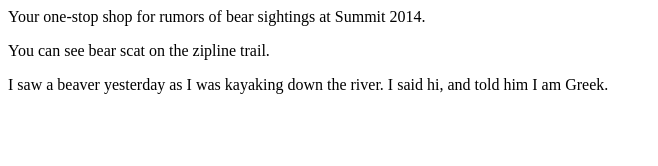
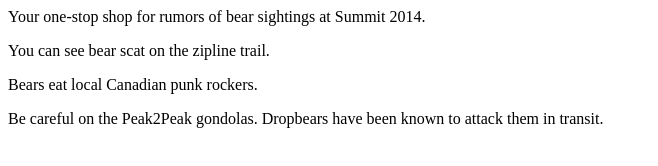
Before and after one commit to bearrumors/summit2014, a plain HTML site: page index.html in a window 1280 px wide. Shown: the whole page, without its empty margins (0-658 px from the left). Drawn offline with Linux system fonts and the light colour scheme.

Commit message:
Some rumors

```diff
--- a/index.html
+++ b/index.html
@@ -1,5 +1,5 @@
 Your one-stop shop for rumors of bear sightings at Summit 2014.
 
 <p>You can see bear scat on the zipline trail.</p>
-
-<p>I saw a beaver yesterday as I was kayaking down the river. I said hi, and told him I am Greek.</p>
+<p>Bears eat local Canadian punk rockers.</p>
+<p>Be careful on the Peak2Peak gondolas. Dropbears have been known to attack them in transit.</p>
```
